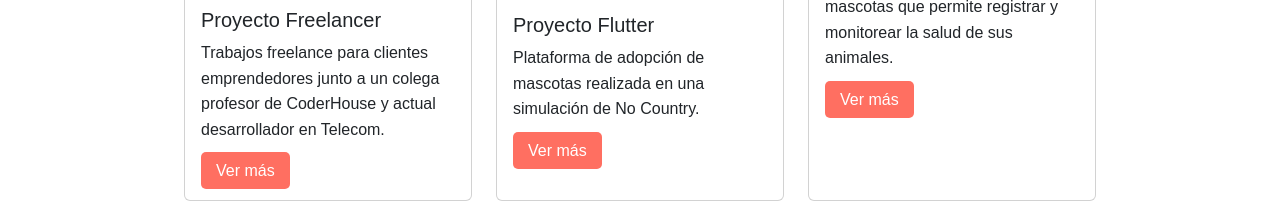
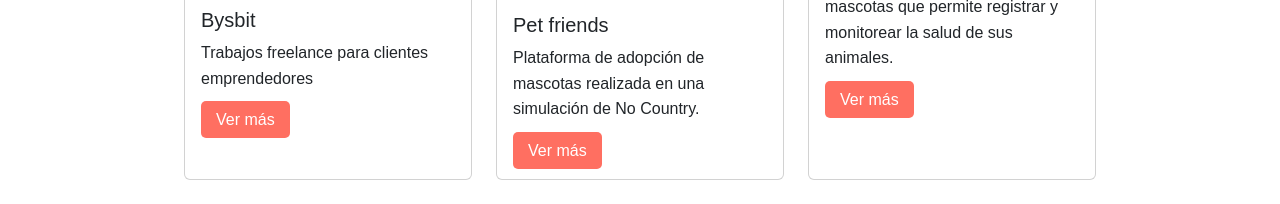
Before and after one commit to Marttify/Porfolio-Dev, a plain HTML site: page index.html in a window 1280 px wide. Shown: the part 817-1021 px from the top of the page. Drawn offline with nearby package versions, Linux system fonts and the light colour scheme.

Commit message:
chore: update card titles

```diff
--- a/index.html
+++ b/index.html
@@ -66,9 +66,8 @@
       <article class="card zoom-in delay-1" style="width: 18rem;">
         <img src="./assets/img/project/project-1.png" class="card-img-top" alt="Proyecto Freelancer">
         <div class="card-body">
-          <h3 class="card-title h5">Proyecto Freelancer</h3>
-          <p class="card-text">Trabajos freelance para clientes emprendedores junto a un colega profesor de CoderHouse y
-            actual desarrollador en Telecom.</p>
+          <h3 class="card-title h5">Bysbit</h3>
+          <p class="card-text">Trabajos freelance para clientes emprendedores </p>
           <a href="./pages/project-1.html" class="bg-custom padding-button" title="Ver más detalles del proyecto">Ver
             más</a>
         </div>
@@ -78,7 +77,7 @@
       <article class="card zoom-in delay-1" style="width: 18rem;">
         <img src="./assets/img/project/project-2.png" class="card-img-top" alt="Proyecto Flutter">
         <div class="card-body">
-          <h3 class="card-title h5">Proyecto Flutter</h3>
+          <h3 class="card-title h5">Pet friends</h3>
           <p class="card-text">Plataforma de adopción de mascotas realizada en una simulación de No Country.</p>
           <a href="./pages/project-2.html" class="bg-custom padding-button" title="Ver más detalles del proyecto">Ver
             más</a>
```
